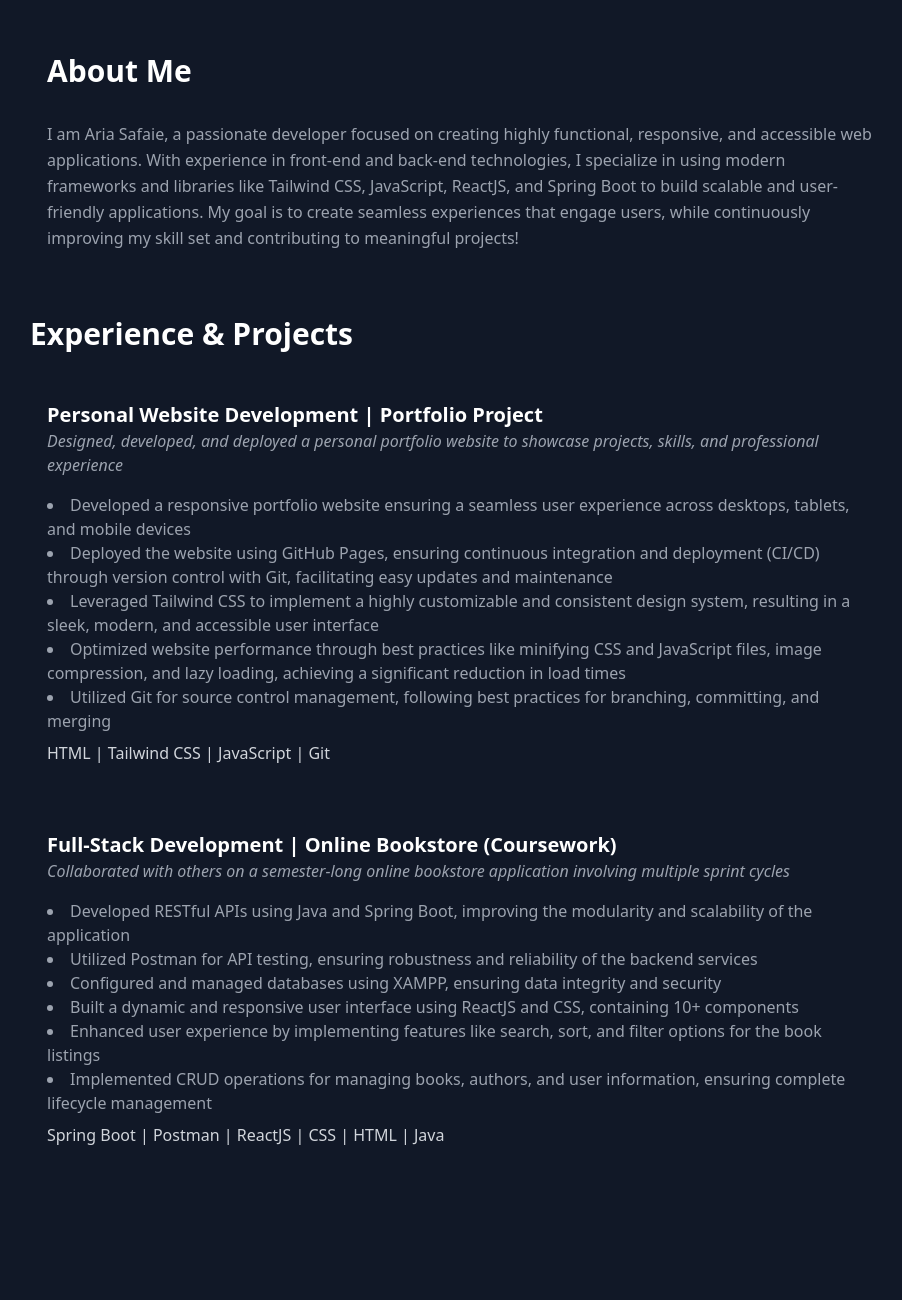
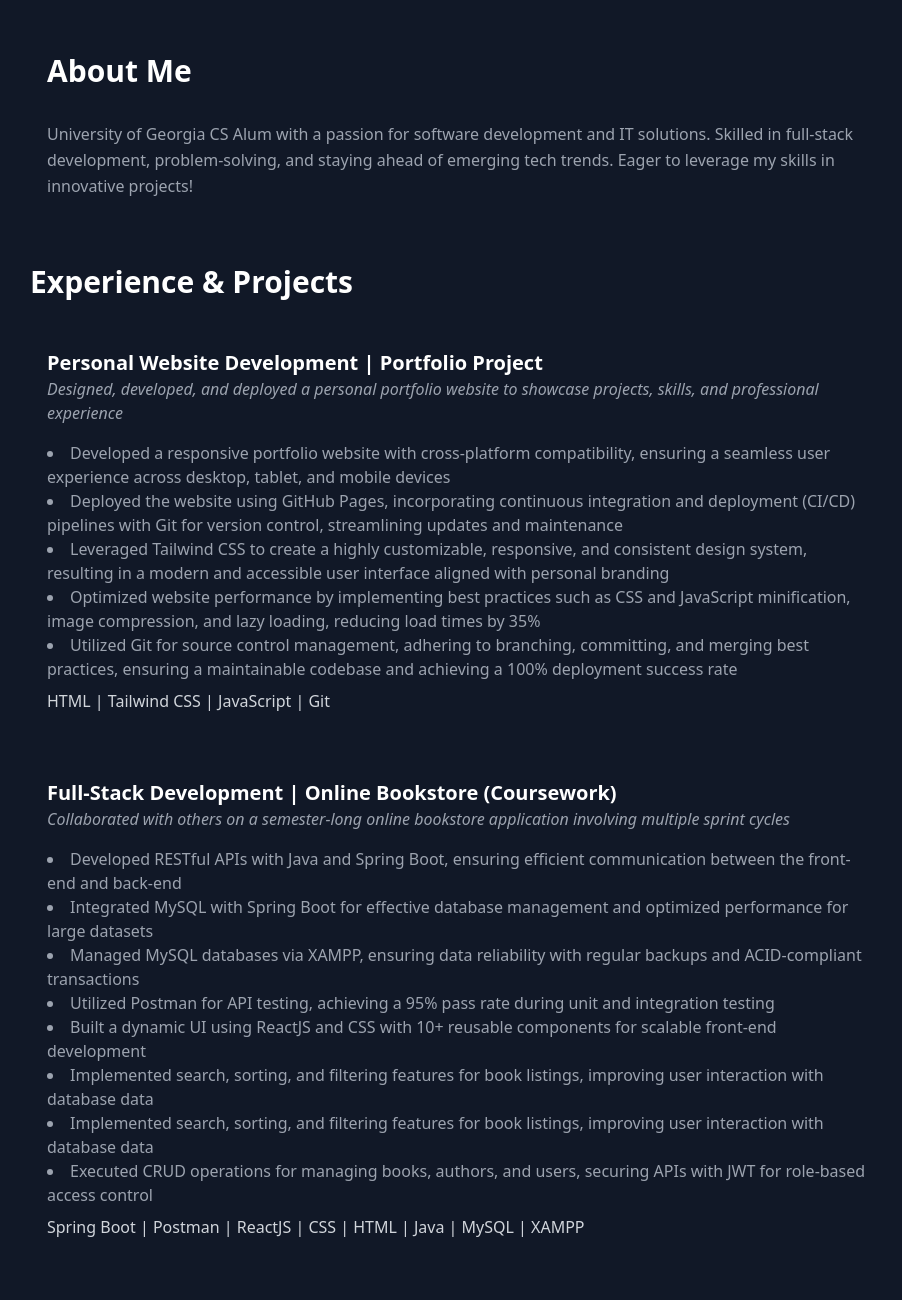
Before and after one commit to usernamearia/usernamearia.github.io, a website: page index.html in a window 1280 px wide. Shown: the part 320-1620 px from the top of the page, without its empty margins (178-1080 px from the left). Drawn offline with nearby package versions, Linux system fonts and the light colour scheme.

Commit message:
Update index.html
fixed the projects section to match up with my resume

```diff
--- a/index.html
+++ b/index.html
@@ -53,10 +53,9 @@
         <section class="mb-12 p-4 border border-transparent hover:border-yellow-500 transition-all duration-300 rounded-lg">
             <h2 class="text-3xl font-semibold text-white mb-8">About Me</h2>
             <p class="text-gray-400 leading-relaxed">
-                I am Aria Safaie, a passionate developer focused on creating highly functional, responsive, and accessible web applications.
-                With experience in front-end and back-end technologies, I specialize in using modern frameworks and libraries like Tailwind CSS,
-                JavaScript, ReactJS, and Spring Boot to build scalable and user-friendly applications. My goal is to create seamless experiences
-                that engage users, while continuously improving my skill set and contributing to meaningful projects!
+                University of Georgia CS Alum with a passion for software development and IT solutions.
+                Skilled in full-stack development, problem-solving, and staying ahead of emerging tech trends.
+                Eager to leverage my skills in innovative projects!
             </p>
         </section>
 
@@ -71,11 +70,16 @@
                     Designed, developed, and deployed a personal portfolio website to showcase projects, skills, and professional experience
                 </p>
                 <ul class="list-disc list-inside text-gray-400">
-                    <li>Developed a responsive portfolio website ensuring a seamless user experience across desktops, tablets, and mobile devices</li>
-                    <li>Deployed the website using GitHub Pages, ensuring continuous integration and deployment (CI/CD) through version control with Git, facilitating easy updates and maintenance</li>
-                    <li>Leveraged Tailwind CSS to implement a highly customizable and consistent design system, resulting in a sleek, modern, and accessible user interface</li>
-                    <li>Optimized website performance through best practices like minifying CSS and JavaScript files, image compression, and lazy loading, achieving a significant reduction in load times</li>
-                    <li>Utilized Git for source control management, following best practices for branching, committing, and merging</li>
+                    <li>Developed a responsive portfolio website with cross-platform compatibility, ensuring a seamless user
+                        experience across desktop, tablet, and mobile devices</li>
+                    <li>Deployed the website using GitHub Pages, incorporating continuous integration and deployment (CI/CD)
+                        pipelines with Git for version control, streamlining updates and maintenance</li>
+                    <li>Leveraged Tailwind CSS to create a highly customizable, responsive, and consistent design system, resulting in
+                        a modern and accessible user interface aligned with personal branding</li>
+                    <li>Optimized website performance by implementing best practices such as CSS and JavaScript minification,
+                        image compression, and lazy loading, reducing load times by 35%</li>
+                    <li>Utilized Git for source control management, adhering to branching, committing, and merging best practices,
+                        ensuring a maintainable codebase and achieving a 100% deployment success rate</li>
                 </ul>
                 <p class="mt-2 text-gray-300">HTML | Tailwind CSS | JavaScript | Git</p>
             </article>
@@ -88,14 +92,23 @@
                         Collaborated with others on a semester-long online bookstore application involving multiple sprint cycles
                     </p>
                     <ul class="list-disc list-inside text-gray-400">
-                        <li>Developed RESTful APIs using Java and Spring Boot, improving the modularity and scalability of the application</li>
-                        <li>Utilized Postman for API testing, ensuring robustness and reliability of the backend services</li>
-                        <li>Configured and managed databases using XAMPP, ensuring data integrity and security</li>
-                        <li>Built a dynamic and responsive user interface using ReactJS and CSS, containing 10+ components</li>
-                        <li>Enhanced user experience by implementing features like search, sort, and filter options for the book listings</li>
-                        <li>Implemented CRUD operations for managing books, authors, and user information, ensuring complete lifecycle management</li>
+                        <li>Developed RESTful APIs with Java and Spring Boot, ensuring efficient communication between the front-end
+                            and back-end</li>
+                        <li>Integrated MySQL with Spring Boot for effective database management and optimized performance for large
+                            datasets</li>
+                        <li>Managed MySQL databases via XAMPP, ensuring data reliability with regular backups and ACID-compliant
+                            transactions</li>
+                        <li>Utilized Postman for API testing, achieving a 95% pass rate during unit and integration testing</li>
+                        <li>Built a dynamic UI using ReactJS and CSS with 10+ reusable components for scalable front-end development</li>
+                        <li>Implemented search, sorting, and filtering features for book listings, improving user interaction with database
+                            data</li>
+                        <li>Implemented search, sorting, and filtering features for book listings, improving user interaction with database
+                            data</li>
+                        <li>Executed CRUD operations for managing books, authors, and users, securing APIs with JWT for role-based
+                            access control</li>
+
                     </ul>
-                    <p class="mt-2 text-gray-300">Spring Boot | Postman | ReactJS | CSS | HTML | Java</p>
+                    <p class="mt-2 text-gray-300">Spring Boot | Postman | ReactJS | CSS | HTML | Java | MySQL | XAMPP</p>
                 </article>
             </a>
         </section>
```
